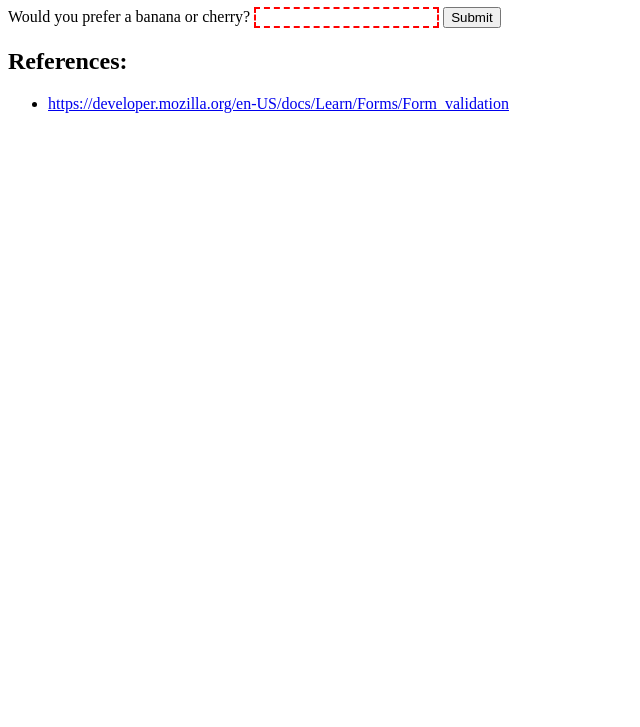
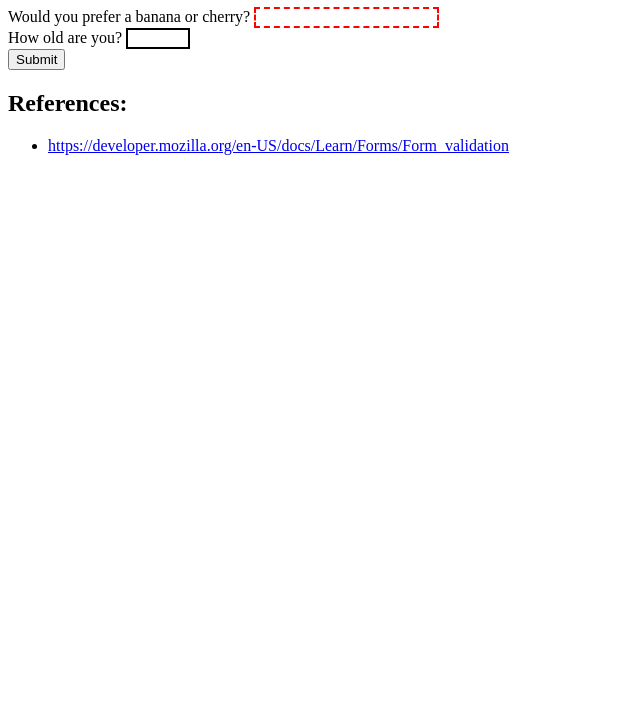
Before and after one commit to LearnWithMatt/HtmlFormValidationExamples, a plain HTML site: page index.html in a window 1280 px wide. Shown: the part 73-800 px from the top of the page, without its empty margins (0-640 px from the left). Drawn offline with Linux system fonts and the light colour scheme.

Commit message:
Add another field with min/max validation on a number.

```diff
--- a/index.html
+++ b/index.html
@@ -12,11 +12,23 @@
 
 
   <div>
+
     <form>
-        <label for="choose">Would you prefer a banana or cherry?</label>
-        <input id="choose" name="i-like" required />
+
+        <div class="input-group">
+            <label for="choose">Would you prefer a banana or cherry?</label>
+            <input id="choose" name="i-like" required />
+        </div>
+
+        <div class="input-group">
+            <label for="chooseage">How old are you?</label>
+            <input id="chooseage" type="number" name="age" min="1" max="120" />
+        </div>
+
         <button type="submit">Submit</button>
+
       </form>
+
   </div>
 
   <div>
```
